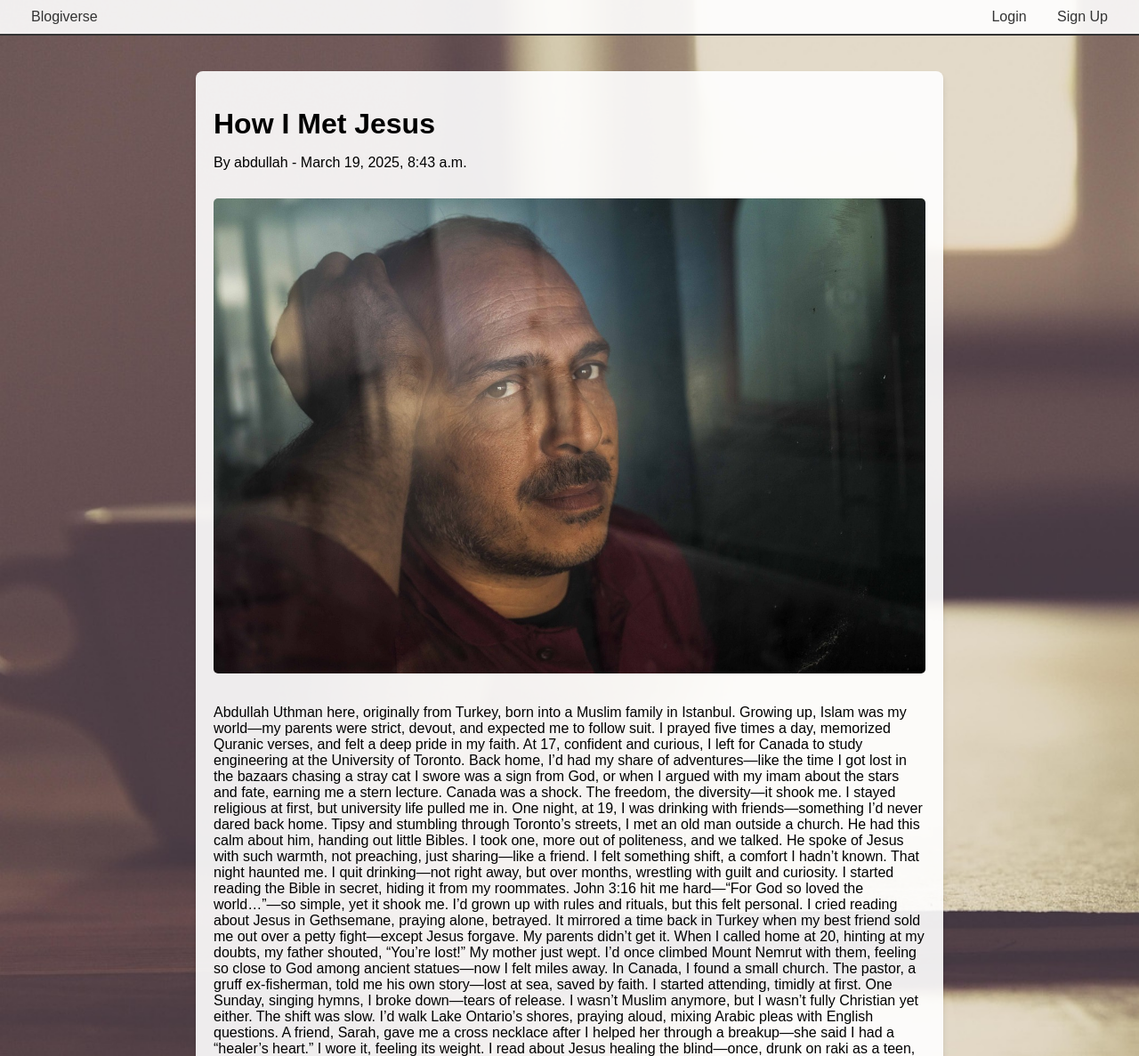
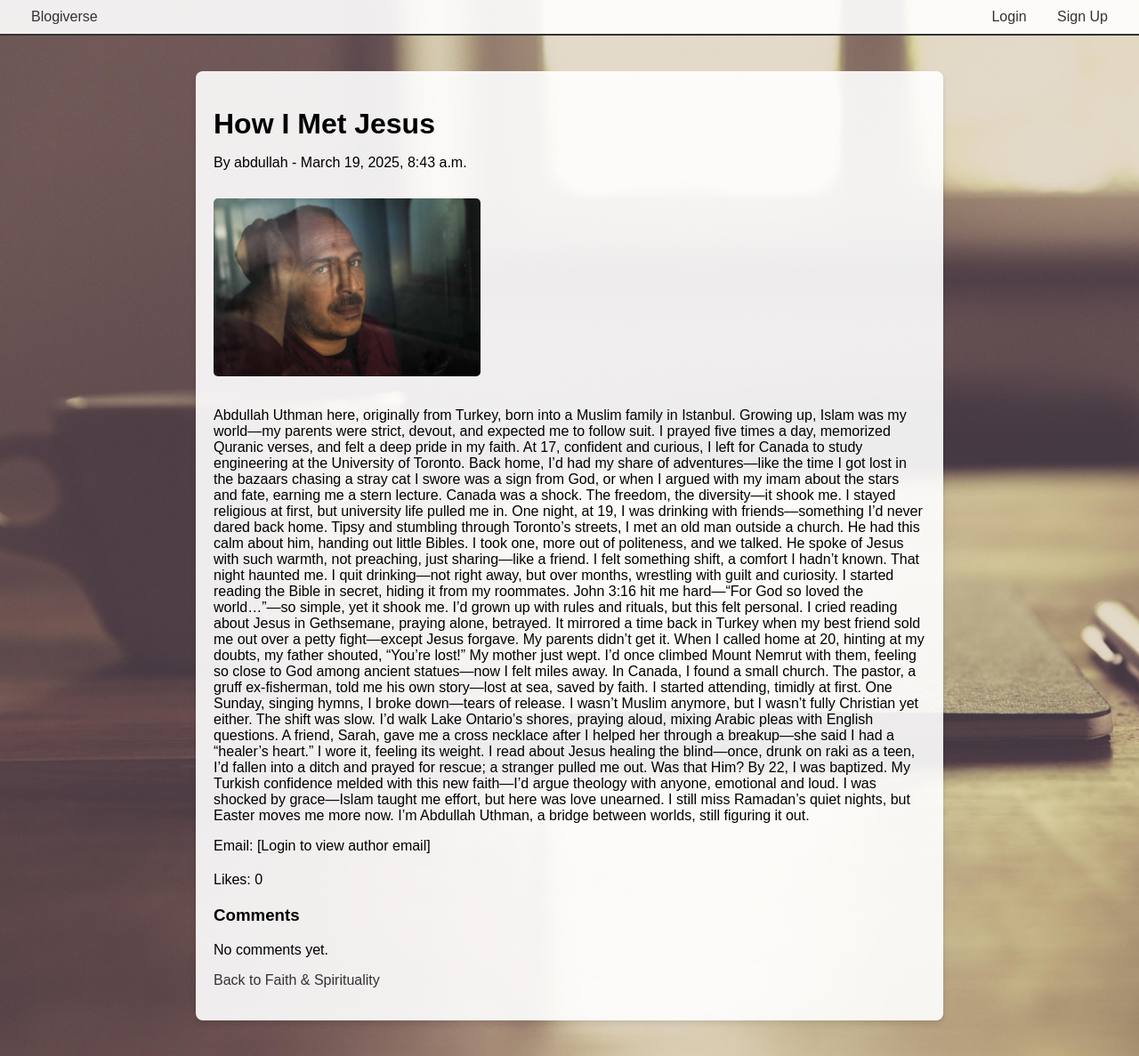
Before and after one commit to TranshumanistAJ/blogiverse, a Django app: page /blogs/post/1/ in a window 1280 px wide. Shown: the top 1187 px of the page at 89% size. Run offline with Django 5.2, Linux system fonts and the light colour scheme; data comes from the database, SQL or seed files in the repository; data that the repository does not hold is empty.

Commit message:
reduce the size of immanuel's photo to a reasonable size

```diff
--- a/templates/blogs/blog_detail.html
+++ b/templates/blogs/blog_detail.html
@@ -22,7 +22,9 @@
             margin-bottom: 10px;
         }
         .post-container img {
-            max-width: 100%;
+            max-width: 300px; /* Reduced from 100% */
+            max-height: 450px; /* Added max-height */
+            width: auto;
             height: auto;
             border-radius: 5px;
             margin: 15px 0;
--- a/templates/blogs/topic_list.html
+++ b/templates/blogs/topic_list.html
@@ -38,7 +38,9 @@
             color: #555;
         }
         .post-item img {
-            max-width: 300px;
+            max-width: 300px; /* Reduced from 300px width */
+            max-height: 450px; /* Added max-height */
+            width: auto;
             height: auto;
             border-radius: 5px;
             margin-top: 10px;
```
